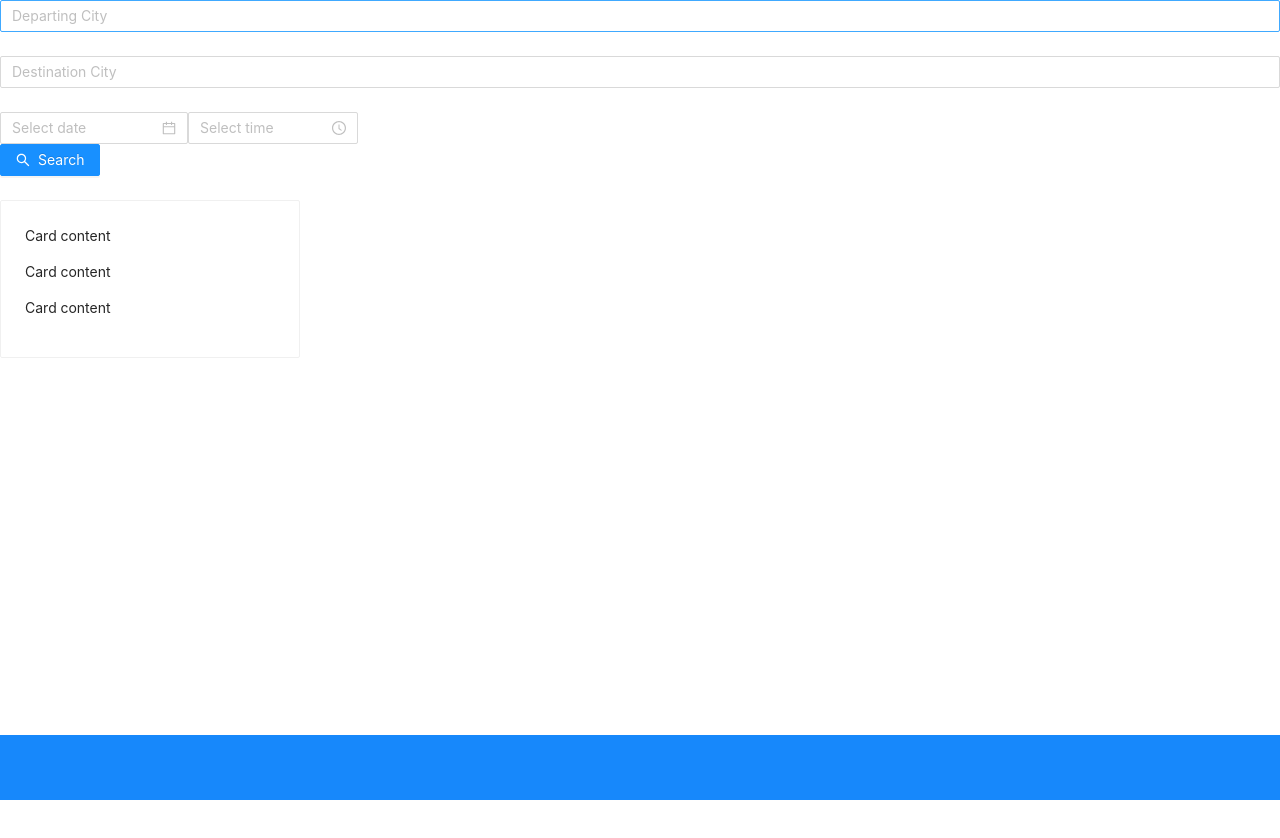
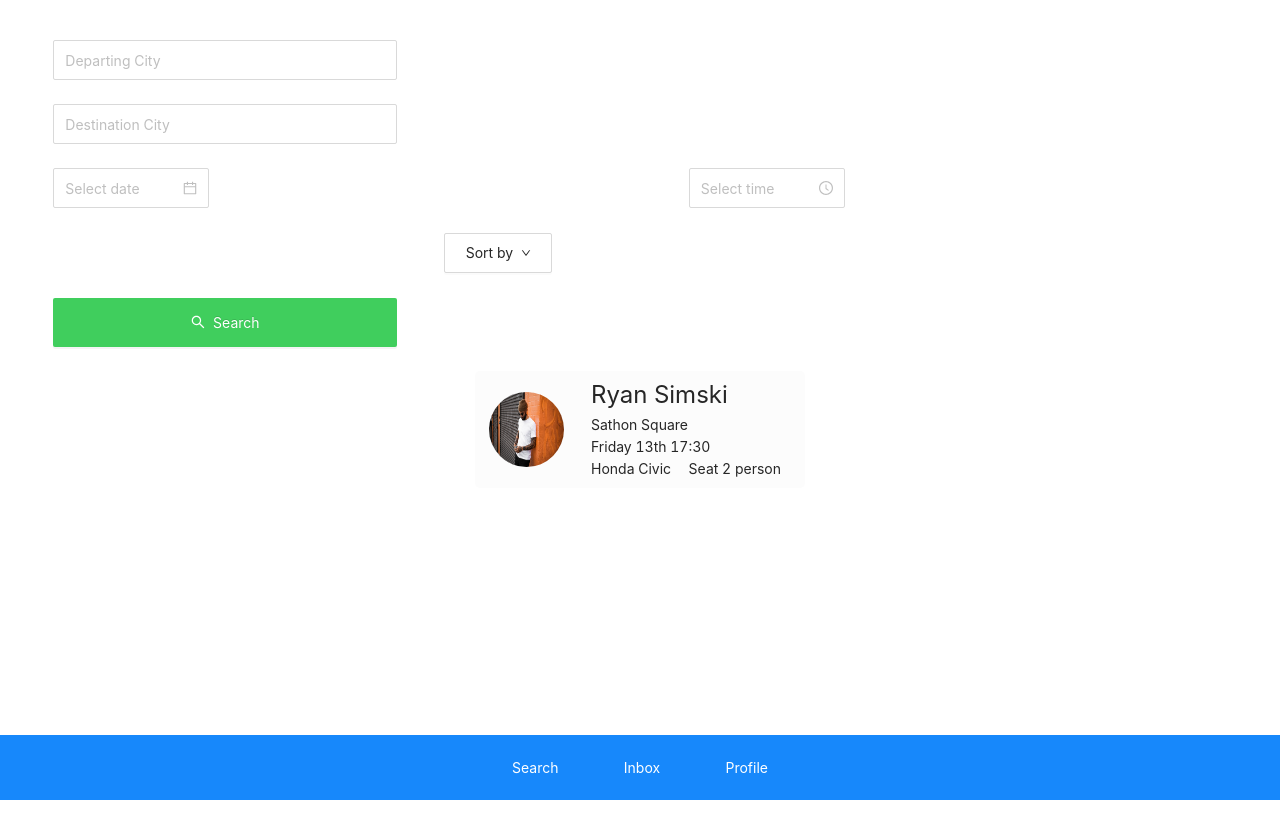
Before and after one commit to Rider-Codecamp5/rider-frontend, a React (Create React App) app: page / in a window 1280 px wide. Before the commit the page ends 800 px from the top, so only its background shows below. Built offline with nearby package versions, Linux system fonts and the light colour scheme.

Commit message:
Quick search Ok

```diff
--- a/src/components/CardSearch.js
+++ b/src/components/CardSearch.js
@@ -1,15 +1,25 @@
 import React from "react";
 import { Card } from "antd";
-import '../styles/CardSearch.css';
+import "../styles/CardSearch.css";
+import driverPhoto from "../image/photo-1592728036073-d0ae31a18fdc.jpg";
 
 function CardSearch() {
   return (
     <div>
-      <Card style={{ width: 300 }}>
-        <p>Card content</p>
-        <p>Card content</p>
-        <p>Card content</p>
-      </Card>
+      <div className="Card">
+        <span className="driverPhoto">
+          <img src={driverPhoto} alt="driverPhoto"></img>
+        </span>
+        <span className="information">
+          <ul>
+            <li style={{fontSize: "24px"}}>Ryan Simski</li>
+            <li>Sathon Square</li>
+            <li>Friday 13th 17:30</li>
+            <li><span>Honda Civic</span>
+            <span className="seat">Seat 2 person</span></li>
+          </ul>
+        </span>
+      </div>
     </div>
   );
 }
--- a/src/components/Navbar.js
+++ b/src/components/Navbar.js
@@ -1,9 +1,12 @@
 import React from "react";
 import "../styles/Navbar.css";
+import { Col, Row } from "antd";
 
 function Navbar() {
   return (
     <div className="Navbar">
+      <Row>
+        <Col span={20} offset={2}>
           <nav>
             <div className="RowCenter">
               <ul>
@@ -19,6 +22,8 @@ function Navbar() {
               </ul>
             </div>
           </nav>
+        </Col>
+      </Row>
     </div>
   );
 }
--- a/src/components/pages/SearchDriver.js
+++ b/src/components/pages/SearchDriver.js
@@ -1,8 +1,9 @@
 import React from "react";
 import "antd/dist/antd.css";
-import { Form, Input, Button, DatePicker, TimePicker, Tooltip } from "antd";
+import {
+ Form,Input,Button,DatePicker,TimePicker,Menu,Dropdown,message,Row,Col} from "antd";
 import moment from "moment";
-import { SearchOutlined } from "@ant-design/icons";
+import { SearchOutlined, DownOutlined, UserOutlined } from "@ant-design/icons";
 import "../../styles/SearchDriver.css";
 import "../CardSearch";
 import CardSearch from "../CardSearch";
@@ -11,9 +12,31 @@ function onChange(date, dateString) {
   // console.log(date, dateString);
 }
 
+function handleMenuClick(e) {
+  message.info("Click on menu item.");
+  console.log("click", e);
+}
+
+const menu = (
+  <Menu onClick={handleMenuClick}>
+    <Menu.Item key="1" icon={<UserOutlined />}>
+      1st menu item
+    </Menu.Item>
+    <Menu.Item key="2" icon={<UserOutlined />}>
+      2nd menu item
+    </Menu.Item>
+    <Menu.Item key="3" icon={<UserOutlined />}>
+      3rd item
+    </Menu.Item>
+  </Menu>
+);
+
 function SearchDriver() {
   return (
     <div>
+      <div className="marginTop">
+        <Row>
+          <Col span={22} offset={1} className="colForm">
             <Form.Item label="">
               <Input placeholder="Departing City" />
             </Form.Item>
@@ -21,18 +44,47 @@ function SearchDriver() {
               <Input placeholder="Destination City" />
             </Form.Item>
 
-      <DatePicker onChange={onChange} />
+            <Row>
+              <Col span={11} offset={0}>
+                <DatePicker onChange={onChange} className="datePicker" />
+              </Col>
+              <Col span={10} offset={2}>
                 <TimePicker
                   onChange={onChange}
                   defaultOpenValue={moment("00:00:00", "HH:mm:ss")}
+                  className="timePicker"
                 />
+              </Col>
+            </Row>
+
+            <Row>
+              <Col span={5} offset={8}>
+                <Dropdown overlay={menu} className="dropDownList">
+                  <Button>
+                    Sort by <DownOutlined />
+                  </Button>
+                </Dropdown>
+              </Col>
+            </Row>
+
+            <Row>
+              <Col span={7} offset={0}>
                 <Form.Item>
-        <Button type="primary" icon={<SearchOutlined />}>
+                  <Button
+                    type="primary"
+                    icon={<SearchOutlined />}
+                    className="buttonStyle"
+                  >
                     Search
                   </Button>
                 </Form.Item>
+              </Col>
+            </Row>
+
             <CardSearch />
-
+          </Col>
+        </Row>
+      </div>
     </div>
   );
 }
--- a/src/styles/CardSearch.css
+++ b/src/styles/CardSearch.css
@@ -0,0 +1,38 @@
+.Card {
+  height: 117px;
+  width: 330px;
+  margin: auto;
+  padding: 0 1em;
+  border: 1px solid none;
+  border-radius: 5px;
+  background-color:#FCFCFC;
+  display: block;
+
+}
+
+.driverPhoto {
+
+}
+
+.driverPhoto img {
+  position: absolute;
+  border-radius: 100%;
+  height: 75px;
+  width: 75px;
+  margin: 1.5em 0;
+}
+
+.information ul {
+  list-style: none;
+  float:right;
+  /* position: absolute; */
+  left: 52em;
+  margin-top: 5px;
+  margin-right: 10px;
+  width: 190px;
+
+}
+
+.seat {
+  float:right;
+}
--- a/src/styles/Navbar.css
+++ b/src/styles/Navbar.css
@@ -23,7 +23,7 @@ nav a {
 }
 
 nav ul {
-  padding: 5% 0;
+  padding: 22px 0;
 }
 
 .Navbar ul {
--- a/src/styles/SearchDriver.css
+++ b/src/styles/SearchDriver.css
@@ -0,0 +1,36 @@
+.marginTop {
+  margin: 40px 0;
+}
+
+.colForm Input {
+  width: 344px;
+  height: 40px;
+}
+
+.datePicker {
+  width: 156px;
+  height: 40px;
+}
+
+.timePicker {
+  width: 156px;
+  height: 40px;
+}
+
+.dropDownList {
+  width: 108px;
+  height: 40px;
+  margin: 25px 0;
+}
+
+.dropDownList Button {
+  color: rgba(0, 0, 0, 0.65);
+  overflow: visible;
+}
+
+.buttonStyle {
+  background-color: #40ce5d;
+  border: none;
+  width: 344px;
+  height: 49px;
+}
```
Also changed, not shown: src/image/photo-1592728036073-d0ae31a18fdc.jpg (added). Lines whose indentation alone changed are shown as unchanged.
